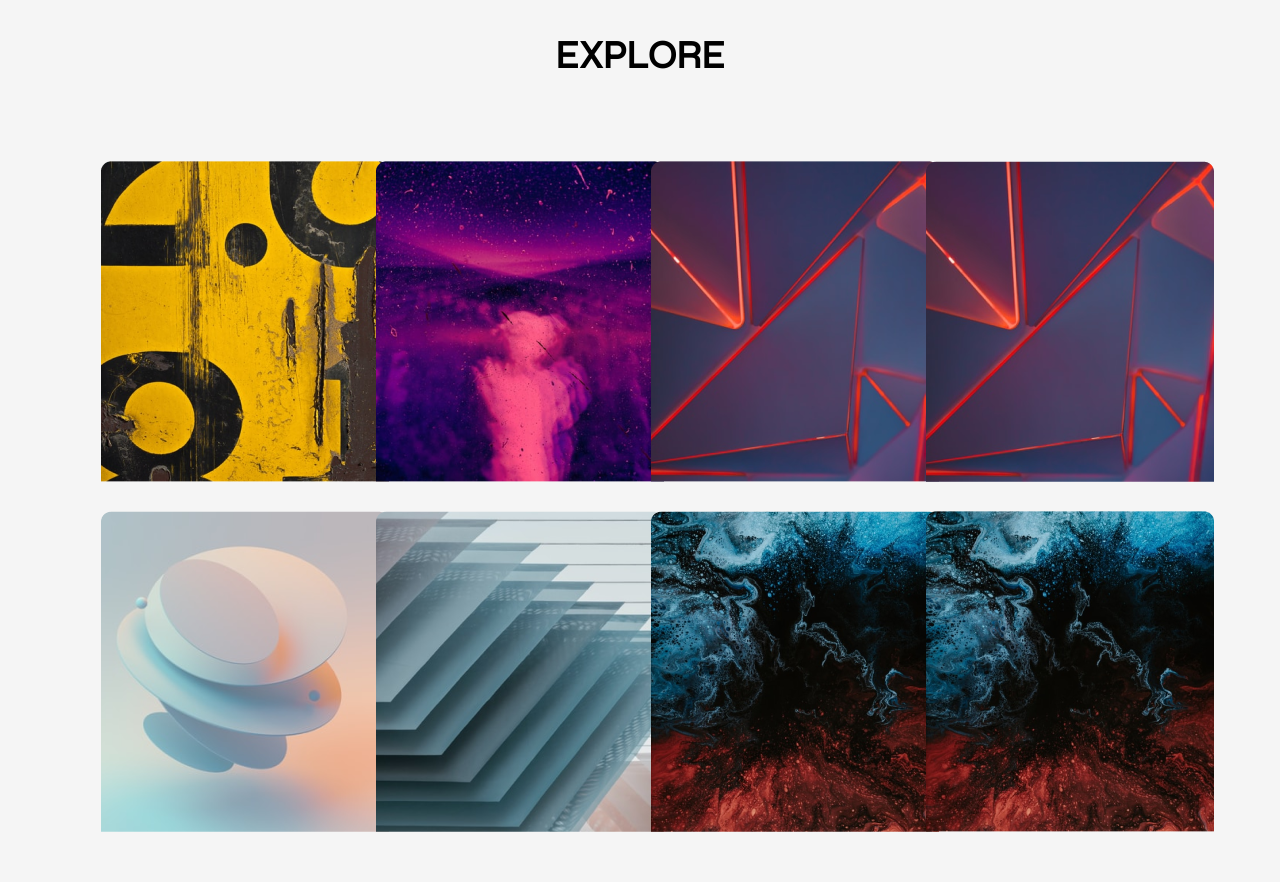
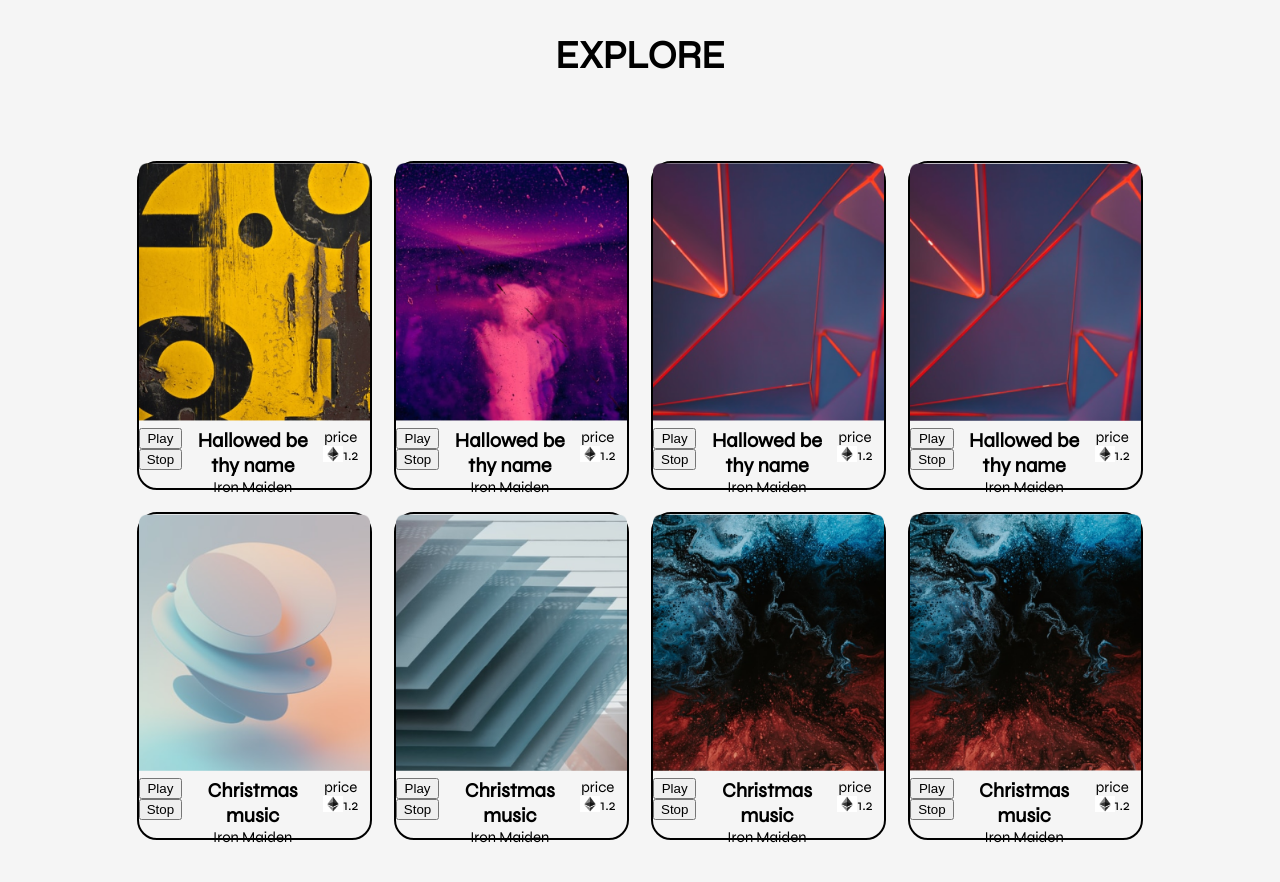
Before and after one commit to NotCodyDenniston/NFTMusicProject, a React (Create React App) app: page / in a window 1280 px wide. Shown: the top 882 px of the page. Built offline with nearby package versions, Linux system fonts and the light colour scheme.

Commit message:
added cards with music functionality

```diff
--- a/src/App.css
+++ b/src/App.css
@@ -19,6 +19,7 @@
   display: flex;
   flex-direction: row;
   flex-wrap: wrap;
+  justify-content: center;
   margin-top: 3%;
   margin-bottom: 3%;
   margin-left: 7%;
@@ -26,10 +27,42 @@
 }
 
 .card {
-  width: 23%;
-  margin: 1%
+  height: 50%;
+  width: 21%;
+  margin: 1%;
+ border: 2px solid black;
+ border-radius: 20px;
 }
 
 img{
-width: auto;
+width: 100%;
+height: 80%;
 }
+
+.cardInfo{
+  width: 95%;
+  height: 60px;
+  display: flex;
+  flex-direction: row;
+  justify-content: space-around;
+}
+
+.cardInfo-column {
+  display: flex;
+  flex-direction: column;
+
+  font-size: 15px;
+}
+
+.songs{
+  font-size: 20px;
+  font-weight: bold;
+}
+
+.price {
+  display: flex;
+  width: auto;
+}
+.price img{
+  width: 20px;
+}
--- a/src/App.js
+++ b/src/App.js
@@ -1,7 +1,7 @@
 import React from 'react';
 import './App.css';
 
-//import Audio from './components/audio'
+
 import Card from './components/card';
 import musicData from './components/data';
 
@@ -14,7 +14,7 @@ function App() {
         <div className='card-container'>
 
     {musicData.map(card =>(
-      <Card icon={card.icon}/>
+      <Card icon={card.icon} artist={card.artist} song={card.song} price={card.price}/>
     ))}
         </div>
 
--- a/src/components/audio.js
+++ b/src/components/audio.js
@@ -2,8 +2,8 @@ import React from "react";
 import song1 from '../assets/song1.mp3'
 import song2 from '../assets/song2.mp3'
 
-export default function App() {
-  const audio = new Audio( song2 );
+export default function audio(props) {
+  const audio = props.song == 'Hallowed be thy name' ? new Audio( song2 ) : new Audio( song1 );
   const start = () => {
     audio.play();
   };
@@ -18,7 +18,7 @@ export default function App() {
 
 
   return (
-    <div>
+    <div className="cardInfo-column">
      {playButton}
      {stopButton}
 
--- a/src/components/card.js
+++ b/src/components/card.js
@@ -1,4 +1,8 @@
 import React from "react";
+
+import Audio from './audio'
+import EthIcon from '../assets/eth.jpg'
+
 
 
 function Card (props) {
@@ -6,6 +10,19 @@ function Card (props) {
     return (
         <div className="card">
         <img src={props.icon}/>
+        <div className="cardInfo">
+            <section >
+            <Audio song={props.song}/>
+            </section>
+            <section className="cardInfo-column">
+            <div className="songs">{props.song}</div>
+            <div>{props.artist}</div>
+            </section>
+            <section className="cardInfo-column">
+            <div>price</div>
+            <div className="price"><img src={EthIcon}/> {props.price}</div>
+            </section>
+        </div>
 
         </div>
     )
--- a/src/components/data.js
+++ b/src/components/data.js
@@ -44,7 +44,7 @@ const musicData = [
     {
         "icon": icon5,
         "artist": "Iron Maiden",
-        "song": "be thy name",
+        "song": "Christmas music",
         "datePublished": 1658811975,
         "price": 1.2,
         "genre": "Rock"
@@ -52,7 +52,7 @@ const musicData = [
     {
         "icon": icon6,
         "artist": "Iron Maiden",
-        "song": "be thy name",
+        "song": "Christmas music",
         "datePublished": 1658811975,
         "price": 1.2,
         "genre": "Rock"
@@ -60,7 +60,7 @@ const musicData = [
     {
         "icon": icon7,
         "artist": "Iron Maiden",
-        "song": "be thy name",
+        "song": "Christmas music",
         "datePublished": 1658811975,
         "price": 1.2,
         "genre": "Rock"
@@ -68,7 +68,7 @@ const musicData = [
     {
         "icon": icon8,
         "artist": "Iron Maiden",
-        "song": "be thy name",
+        "song": "Christmas music",
         "datePublished": 1658811975,
         "price": 1.2,
         "genre": "Rock"
```
Also changed, not shown: src/assets/eth.jpg (added).
